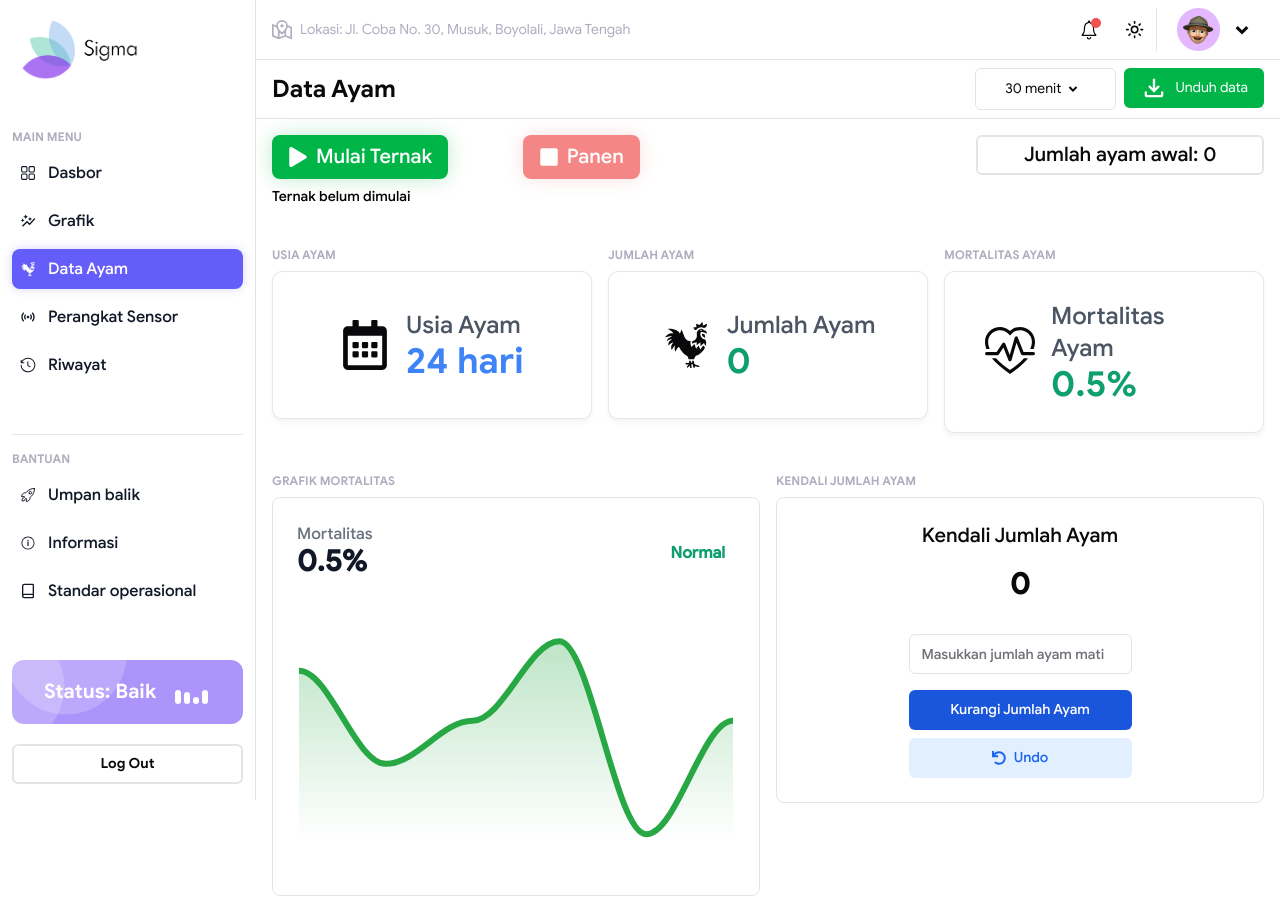
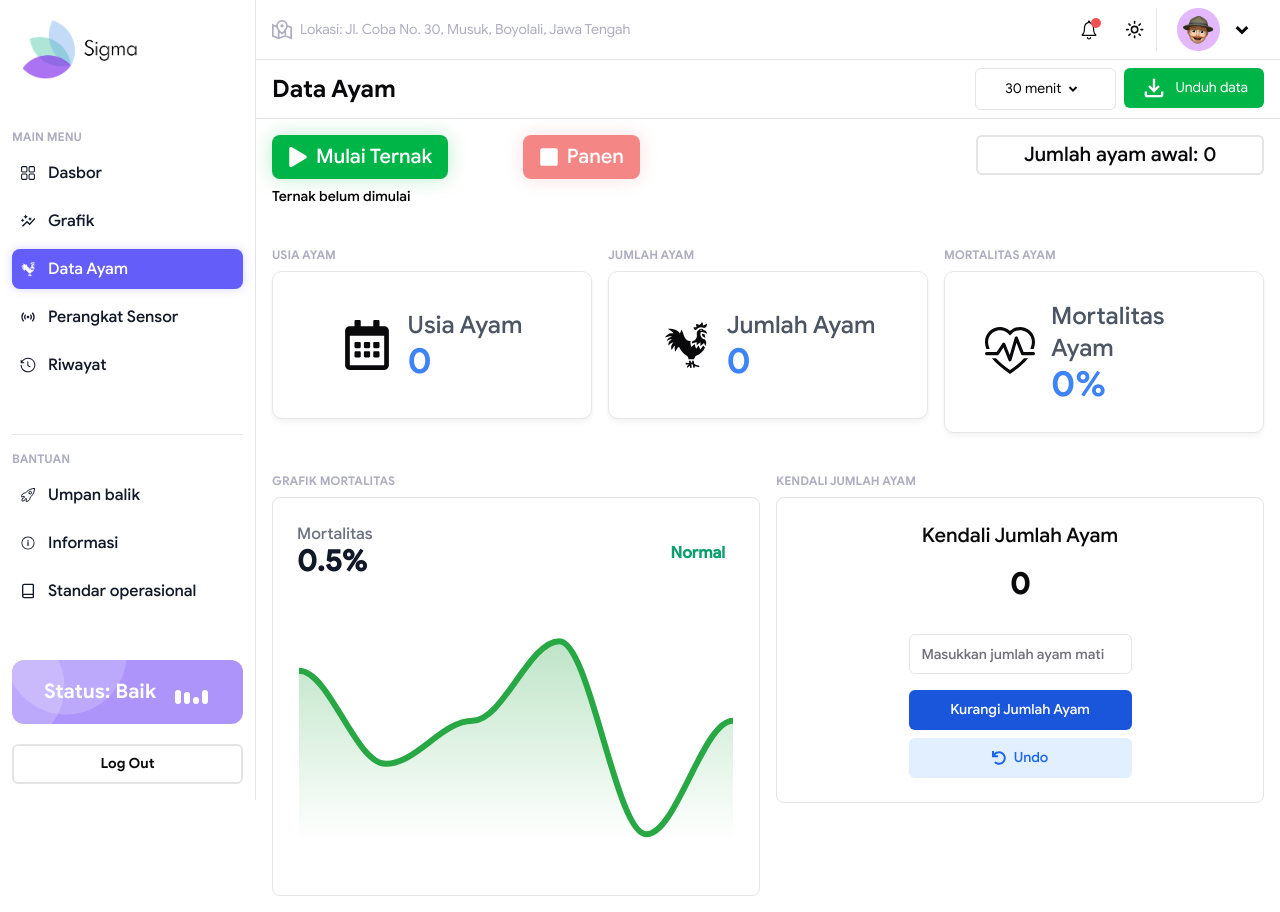
Before and after one commit to hanifnrh/sigma, a Next.js app: page /data-ayam in a window 1280 px wide. Built offline with nearby package versions, Linux system fonts and the light colour scheme.

Commit message:
Add mortality feature on data ayam

```diff
--- a/src/app/data-ayam/page.tsx
+++ b/src/app/data-ayam/page.tsx
@@ -22,12 +22,11 @@ import {
 import GrafikMortalitas from '@/components/ui/GrafikMortalitas';
 import { Input } from "@/components/ui/input";
 import { ModeToggle } from '@/components/ui/mode-toggle';
-import MortalitasAyam from '@/components/ui/MortalitasAyam';
 import StatsWidget from '@/components/ui/stats';
-import UsiaAyam from '@/components/ui/UsiaAyam';
 import dynamic from 'next/dynamic';
-import { useState } from "react";
-import { FaPlay, FaStop } from "react-icons/fa";
+import { useEffect, useState } from "react";
+import { BsHeartPulse } from "react-icons/bs";
+import { FaPlay, FaRegCalendarAlt, FaStop } from "react-icons/fa";
 import { GiRooster } from "react-icons/gi";
 import { GrMapLocation } from "react-icons/gr";
 import { IoIosNotificationsOutline } from "react-icons/io";
@@ -47,6 +46,8 @@ type Notification = {
 
 export default function DataAyam() {
     const [date, setDate] = useState<Date | null>(null);
+    const [startDate, setStartDate] = useState<Date | null>(null);
+    const [ageInDays, setAgeInDays] = useState<number>(0);
     const [jumlahAyam, setJumlahAyam] = useState<number>(0);
     const [jumlahAyamInput, setJumlahAyamInput] = useState<number>(0);
     const [targetTanggal, setTargetTanggal] = useState<Date | null>(null);
@@ -54,11 +55,19 @@ export default function DataAyam() {
     const [harvested, setHarvested] = useState(false);
     const [showConfirmHarvestDialog, setShowConfirmHarvestDialog] = useState(false);
     const [farmingStarted, setFarmingStarted] = useState(false);
-
+    const [jumlahAwalAyam, setJumlahAwalAyam] = useState<number>(0); // Menyimpan jumlah ayam awal
+    const [mortalitas, setMortalitas] = useState<number>(0);
     const [notifications, setNotifications] = useState<Notification[]>([]);
     const [statsData, setStatsData] = useState<Array<{ Parameter: string; Value: string; Status: string; Timestamp: Date }>>([]);
     const [dialogOpen, setDialogOpen] = useState(false);
     const [harvestDialogOpen, setHarvestDialogOpen] = useState(false);
+
+    const updateMortalitas = (ayamMati: number) => {
+        if (jumlahAwalAyam > 0) {
+            const mortalitasPersen = ((ayamMati / jumlahAwalAyam) * 100).toFixed(1); // Persentase mortalitas
+            setMortalitas(parseFloat(mortalitasPersen));
+        }
+    };
 
     const handleNewNotification = (notif: Notification) => {
         const exists = notifications.some(
@@ -68,6 +77,21 @@ export default function DataAyam() {
             setNotifications((prev) => [...prev, notif]); // Just add the notification as is
         }
     };
+
+    const calculateAge = () => {
+        if (startDate) {
+            const now = new Date();
+            const ageInDays = Math.floor((now.getTime() - startDate.getTime()) / (1000 * 60 * 60 * 24));
+            setAgeInDays(ageInDays);
+        }
+    };
+    useEffect(() => {
+        if (farmingStarted) {
+            calculateAge();
+            const ageInterval = setInterval(calculateAge, 1000 * 60 * 60 * 24); // Update setiap hari
+            return () => clearInterval(ageInterval); // Bersihkan interval saat komponen unmount
+        }
+    }, [startDate, farmingStarted]);
 
     const handleDataUpdate = (data: Array<{ Parameter: string; Value: string; Status: string; Timestamp: Date }>) => {
         setStatsData(data);
@@ -89,6 +113,7 @@ export default function DataAyam() {
             return;
         }
 
+        setJumlahAwalAyam(initialCount)
         setJumlahAyam(initialCount);
         setTargetTanggal(target);
         setCountdown(`Tersisa ${timeDiff} hari untuk panen`);
@@ -260,6 +285,7 @@ export default function DataAyam() {
                                                                 setDialogOpen(false);
                                                             }}
                                                             type='submit'
+                                                            className='w-full'
                                                             disabled={!targetTanggal || jumlahAyamInput <= 0}
                                                         >
                                                             Mulai
@@ -324,7 +350,7 @@ export default function DataAyam() {
                                             </DialogDescription>
                                         </DialogHeader>
                                         <div className="flex justify-between items-center">
-                                            <Button variant={"blue"} onClick={confirmHarvest} type="submit">
+                                            <Button variant={"blue"} onClick={confirmHarvest} className='w-full' type="submit">
                                                 Ya, Panen
                                             </Button>
                                         </div>
@@ -358,7 +384,24 @@ export default function DataAyam() {
                                 <div className='navbar-title body-bold text-sm sm:text-xs mb-2'>
                                     USIA AYAM
                                 </div>
-                                <UsiaAyam />
+                                <div className="flex justify-between items-center">
+                                    <div className="w-full flex">
+                                        <div className="relative flex flex-grow flex-row items-center justify-center rounded-[10px] border-[1px] border-gray-200 bg-white bg-clip-border shadow-md shadow-[#F3F3F3] dark:border-[#ffffff33] dark:bg-black dark:text-white dark:shadow-none py-7 px-10">
+                                            <div className="flex h-[90px] w-auto flex-row items-center">
+                                                <div className="rounded-full bg-lightPrimary  dark:bg-navy-700">
+                                                    <span className="flex items-center text-brand-500 dark:text-white">
+                                                        <FaRegCalendarAlt size={50} />
+                                                    </span>
+                                                </div>
+                                            </div>
+                                            <div className="h-50 ml-4 flex w-auto flex-col justify-center">
+                                                <p className="font-dm text-2xl font-medium text-gray-600 dark:text-white">Usia Ayam</p>
+                                                <h4 className={`${farmingStarted ? "text-4xl" : "text-4xl"
+                                                    } body-bold text-blue-500 dark:text-blue-700`}>{farmingStarted ? `${ageInDays} hari` : "0"}</h4>
+                                            </div>
+                                        </div>
+                                    </div>
+                                </div>
                             </div>
                             <div>
                                 <div className='navbar-title body-bold text-sm sm:text-xs mb-2'>
@@ -376,7 +419,7 @@ export default function DataAyam() {
                                             </div>
                                             <div className="h-50 ml-4 flex w-auto flex-col justify-center">
                                                 <p className="font-dm text-2xl font-medium text-gray-600 dark:text-white">Jumlah Ayam</p>
-                                                <h4 className="text-4xl body-bold text-green-500 dark:text-green-700"> {jumlahAyam}</h4>
+                                                <h4 className="text-4xl body-bold text-blue-500 dark:text-blue-700"> {jumlahAyam}</h4>
                                             </div>
                                         </div>
                                     </div>
@@ -386,7 +429,23 @@ export default function DataAyam() {
                                 <div className='navbar-title body-bold text-sm sm:text-xs mb-2'>
                                     MORTALITAS AYAM
                                 </div>
-                                <MortalitasAyam />
+                                <div className="flex justify-between items-center">
+                                    <div className="w-full flex">
+                                        <div className="relative flex flex-grow flex-row items-center justify-center rounded-[10px] border-[1px] border-gray-200 bg-white bg-clip-border shadow-md shadow-[#F3F3F3] dark:border-[#ffffff33] dark:bg-black dark:text-white dark:shadow-none py-7 px-10">
+                                            <div className="flex h-[90px] w-auto flex-row items-center">
+                                                <div className="rounded-full bg-lightPrimary  dark:bg-navy-700">
+                                                    <span className="flex items-center text-brand-500 dark:text-white">
+                                                        <BsHeartPulse size={50} />
+                                                    </span>
+                                                </div>
+                                            </div>
+                                            <div className="h-50 ml-4 flex w-auto flex-col justify-center">
+                                                <p className="font-dm text-2xl font-medium text-gray-600 dark:text-white">Mortalitas Ayam</p>
+                                                <h4 className="text-4xl body-bold text-blue-500 dark:text-blue-700">{mortalitas}%</h4>
+                                            </div>
+                                        </div>
+                                    </div>
+                                </div>
                             </div>
                         </div>
 
@@ -402,7 +461,7 @@ export default function DataAyam() {
                                     KENDALI JUMLAH AYAM
                                 </p>
                                 <div className='border rounded-lg'>
-                                    <AyamCounter jumlahAyam={jumlahAyam} onUpdateJumlahAyam={updateJumlahAyam}></AyamCounter>
+                                    <AyamCounter jumlahAyam={jumlahAyam} onUpdateJumlahAyam={updateJumlahAyam} updateMortalitas={updateMortalitas} />
                                 </div>
                             </div>
                         </div>
--- a/src/components/ui/AyamCounter.tsx
+++ b/src/components/ui/AyamCounter.tsx
@@ -6,9 +6,10 @@ import { Button } from "./button";
 interface AyamCounterProps {
     jumlahAyam: number;
     onUpdateJumlahAyam: (jumlahAyamBaru: number) => void;
+    updateMortalitas: (ayamMati: number) => void;
 }
 
-const AyamCounter: React.FC<AyamCounterProps> = ({ jumlahAyam, onUpdateJumlahAyam }) => {
+const AyamCounter: React.FC<AyamCounterProps> = ({ jumlahAyam, onUpdateJumlahAyam, updateMortalitas }) => {
     const [ayamMati, setAyamMati] = useState<number>(0);
     const [history, setHistory] = useState<number[]>([]);
 
@@ -22,6 +23,7 @@ const AyamCounter: React.FC<AyamCounterProps> = ({ jumlahAyam, onUpdateJumlahAya
     const handleUpdateAyamMati = () => {
         const jumlahAyamBaru = jumlahAyam - ayamMati;
         onUpdateJumlahAyam(jumlahAyamBaru);
+        updateMortalitas(ayamMati);
         setHistory([...history, ayamMati]);  // Menyimpan riwayat
         setAyamMati(0);  // Reset input
     };
--- a/src/components/ui/MortalitasAyam.tsx
+++ b/src/components/ui/MortalitasAyam.tsx
@@ -13,7 +13,7 @@ const MortalitasAyam = () => {
                     </div>
                     <div className="h-50 ml-4 flex w-auto flex-col justify-center">
                         <p className="font-dm text-2xl font-medium text-gray-600 dark:text-white">Mortalitas Ayam</p>
-                        <h4 className="text-4xl body-bold text-green-500 dark:text-green-700">0.5%</h4>
+                        <h4 className="text-4xl body-bold text-blue-500 dark:text-blue-700">0.5%</h4>
                     </div>
                 </div>
             </div>
```
